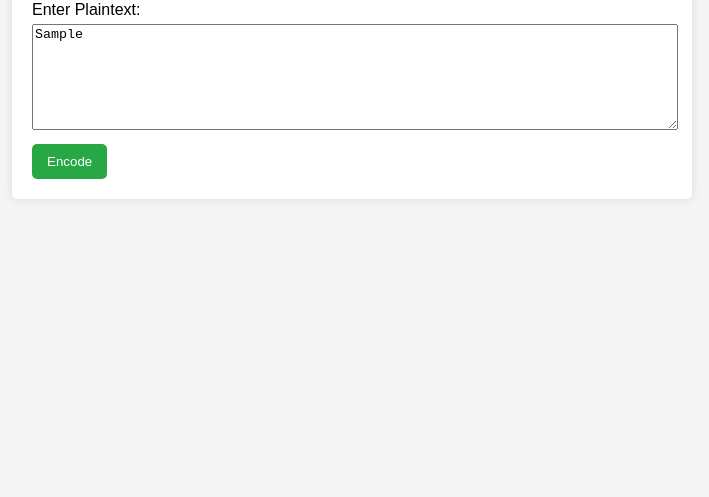
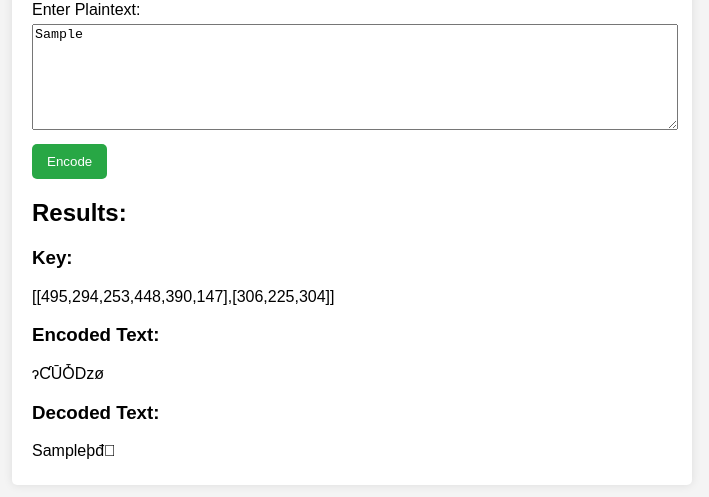
Before and after one commit to curriesandwich/cipher, a plain HTML site: page index.html in a window 1280 px wide. Both pictures are taken after typing "Sample" into the empty fields and a click on the button "Encode". Shown: the part 149-646 px from the top of the page, without its empty margins (288-997 px from the left). Drawn offline with Linux system fonts and the light colour scheme.

Commit message:
Update index.html

```diff
--- a/index.html
+++ b/index.html
@@ -17,9 +17,18 @@
 
         <div id="results" class="results">
             <h2>Results:</h2>
-            <p><strong>Key:</strong> <span id="key"></span></p>
-            <p><strong>Encoded Text:</strong> <span id="encoded"></span></p>
-            <p><strong>Decoded Text:</strong> <span id="decoded"></span></p>
+            <div class="result-box">
+                <h3>Key:</h3>
+                <p id="key"></p>
+            </div>
+            <div class="result-box">
+                <h3>Encoded Text:</h3>
+                <p id="encoded"></p>
+            </div>
+            <div class="result-box">
+                <h3>Decoded Text:</h3>
+                <p id="decoded"></p>
+            </div>
         </div>
     </div>
 
@@ -76,6 +85,7 @@
             document.getElementById('key').innerText = JSON.stringify(key);
             document.getElementById('encoded').innerText = encoded;
             document.getElementById('decoded').innerText = decoded;
+            document.getElementById('results').style.display = 'block'; // Show results
         });
     </script>
 </body>
```
